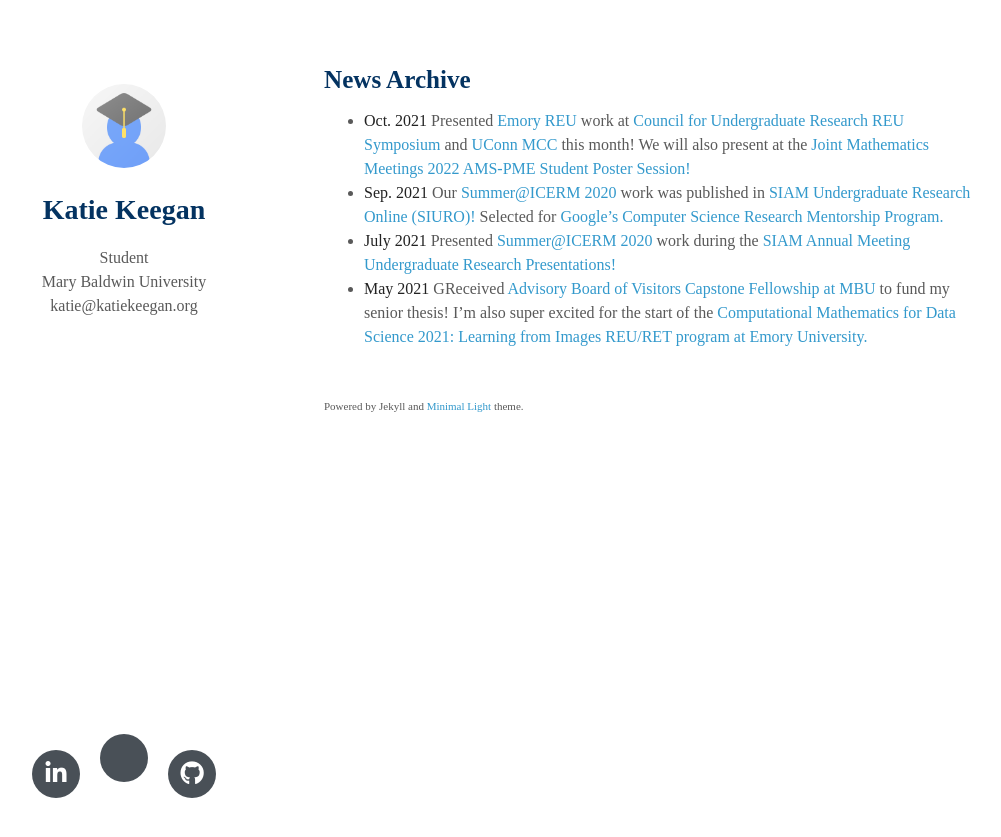
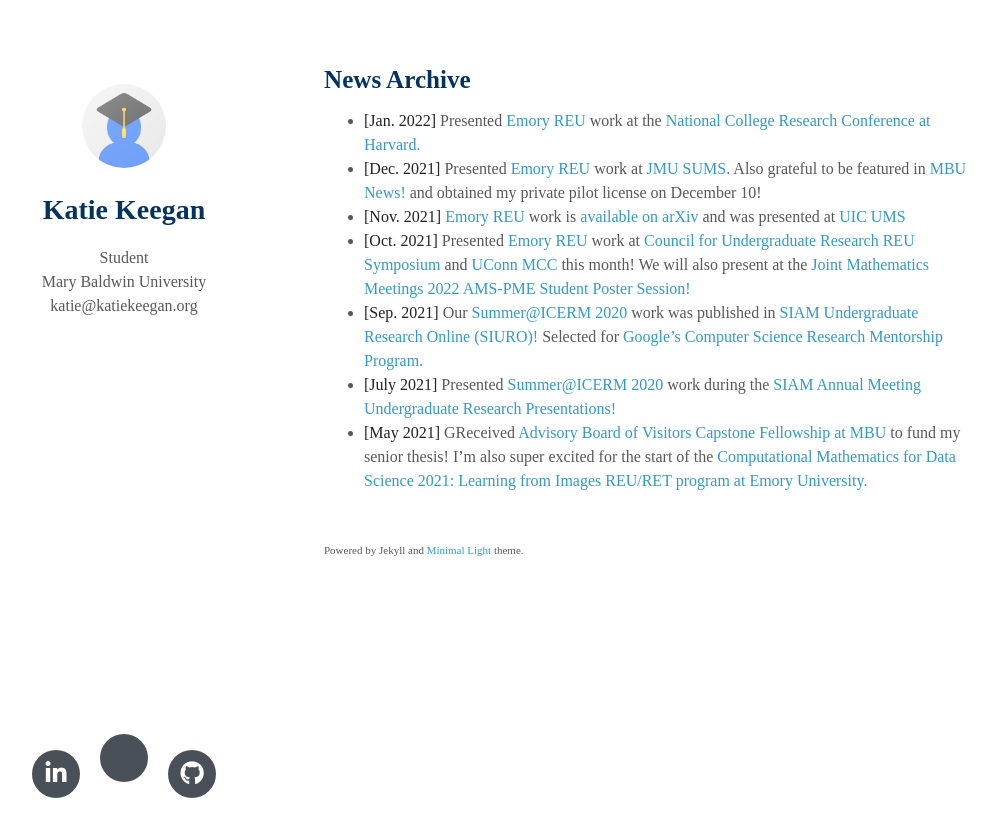
Before and after one commit to katiekeegan/katiekeegan, a Jekyll site: the page built from news.md, in a window 1280 px wide. Shown: the top 837 px of the page, without its empty margins (146-1147 px from the left). Built offline with Jekyll 4.4.1, drawn with Linux system fonts in a browser that asks for light colours; nearby versions of some CDN libraries; a style sheet for code colours, icons or effects is not loaded; our own code applies the rules of GitHub Pages for plain Markdown files.

Commit message:
Update news.md

```diff
--- a/news.md
+++ b/news.md
@@ -4,7 +4,10 @@ layout: homepage
 
 ## News Archive
 
-- **Oct. 2021** Presented [Emory REU](http://www.mathcs.emory.edu/site/scicomp/REURET/) work at [Council for Undergraduate Research REU Symposium](https://www.cur.org/what/events/students/reu/reu_symposium_2021/) and [UConn MCC](https://mcc.math.uconn.edu/abstracts/) this month! We will also present at the [Joint Mathematics Meetings 2022 AMS-PME Student Poster Session!](https://www.jointmathematicsmeetings.org/meetings/national/jmm2022/2268_posters)
-- **Sep. 2021** Our [Summer@ICERM 2020](https://icerm.brown.edu/summerug/2020/) work was published in [SIAM Undergraduate Research Online (SIURO)!](https://www.siam.org/Portals/0/Documents/S141166PDF.pdf?ver=2021-09-23-070730-093) Selected for [Google's Computer Science Research Mentorship Program.](https://research.google/outreach/csrmp/)
-- **July 2021** Presented [Summer@ICERM 2020](https://icerm.brown.edu/summerug/2020/) work during the [SIAM Annual Meeting Undergraduate Research Presentations!](https://meetings.siam.org/sess/dsp_programsess.cfm?SESSIONCODE=72454&_ga=2.67741394.2145847893.1636412397-1332685511.1599444745)
-- **May 2021** GReceived [Advisory Board of Visitors Capstone Fellowship at MBU](https://marybaldwin.edu/news/2021/05/10/capstone-festival-celebrates-the-research-process/) to fund my senior thesis! I'm also super excited for the start of the [Computational Mathematics for Data Science 2021: Learning from Images REU/RET program at Emory University.](http://www.mathcs.emory.edu/site/scicomp/REURET/)
+- **[Jan. 2022]** Presented [Emory REU](http://www.mathcs.emory.edu/site/scicomp/REURET/) work at the [National College Research Conference at Harvard.](https://www.hcura.org/about-ncrc)
+- **[Dec. 2021]** Presented [Emory REU](http://www.mathcs.emory.edu/site/scicomp/REURET/) work at [JMU SUMS](https://www.jmu.edu/mathstat/sums/index.shtml). Also grateful to be featured in [MBU News!](https://marybaldwin.edu/news/2021/12/17/program-for-the-exceptionally-gifted-standout-katie-keegan-22-wins-national-attention/) and obtained my private pilot license on December 10!
+- **[Nov. 2021]** [Emory REU](http://www.mathcs.emory.edu/site/scicomp/REURET/) work is [available on arXiv](https://arxiv.org/abs/2111.00587) and was presented at [UIC UMS](https://homepages.math.uic.edu/ums/)
+- **[Oct. 2021]** Presented [Emory REU](http://www.mathcs.emory.edu/site/scicomp/REURET/) work at [Council for Undergraduate Research REU Symposium](https://www.cur.org/what/events/students/reu/reu_symposium_2021/) and [UConn MCC](https://mcc.math.uconn.edu/abstracts/) this month! We will also present at the [Joint Mathematics Meetings 2022 AMS-PME Student Poster Session!](https://www.jointmathematicsmeetings.org/meetings/national/jmm2022/2268_posters)
+- **[Sep. 2021]** Our [Summer@ICERM 2020](https://icerm.brown.edu/summerug/2020/) work was published in [SIAM Undergraduate Research Online (SIURO)!](https://www.siam.org/Portals/0/Documents/S141166PDF.pdf?ver=2021-09-23-070730-093) Selected for [Google's Computer Science Research Mentorship Program.](https://research.google/outreach/csrmp/)
+- **[July 2021]** Presented [Summer@ICERM 2020](https://icerm.brown.edu/summerug/2020/) work during the [SIAM Annual Meeting Undergraduate Research Presentations!](https://meetings.siam.org/sess/dsp_programsess.cfm?SESSIONCODE=72454&_ga=2.67741394.2145847893.1636412397-1332685511.1599444745)
+- **[May 2021]** GReceived [Advisory Board of Visitors Capstone Fellowship at MBU](https://marybaldwin.edu/news/2021/05/10/capstone-festival-celebrates-the-research-process/) to fund my senior thesis! I'm also super excited for the start of the [Computational Mathematics for Data Science 2021: Learning from Images REU/RET program at Emory University.](http://www.mathcs.emory.edu/site/scicomp/REURET/)
```
